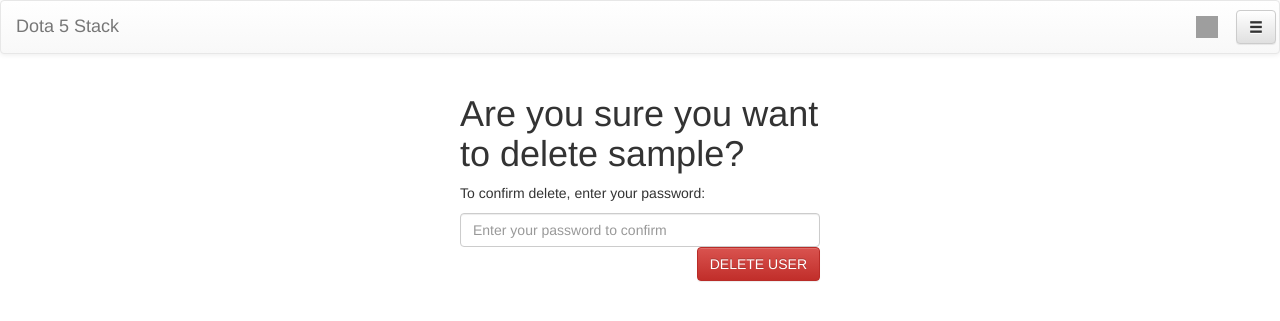
After one commit to akam/dota5stack, a Flask app: page /users/1/delete in a window 1280 px wide. The commit adds this page. Shown: the top 321 px of the page. Run offline with Flask 2, Linux system fonts and the light colour scheme; the visitor is signed in with stand-in values (Sample User, id 1); data comes from the database, SQL or seed files in the repository; some libraries are stand-ins or nearby versions; grey boxes are pictures that could not be loaded.

Commit message:
added edit and delete

```diff
--- a/project/static/stylesheets/style.css
+++ b/project/static/stylesheets/style.css
@@ -1,6 +1,6 @@
 .nav_img{
-  width:20px;
-  height: 20px;
+  width:22px;
+  height: 22px;
 }
 
 #profile-avatar {
@@ -28,3 +28,7 @@
 .green{
   box-shadow: 0 0 0 4px #74ce5f;
 }
+
+.hamburger{
+  margin: 8px 3px;
+}
--- a/project/templates/base.html
+++ b/project/templates/base.html
@@ -11,6 +11,7 @@
 
   <!-- Optional theme -->
   <link rel="stylesheet" href="https://maxcdn.bootstrapcdn.com/bootstrap/3.3.7/css/bootstrap-theme.min.css" integrity="sha384-rHyoN1iRsVXV4nD0JutlnGaslCJuC7uwjduW9SVrLvRYooPp2bWYgmgJQIXwl/Sp" crossorigin="anonymous">
+
   <link rel="stylesheet" href="{{ url_for('static', filename='stylesheets/style.css') }}">
 </head>
 <nav class="navbar navbar-default">
@@ -41,7 +42,20 @@
         <li><a href="{{ url_for('users.show', id=current_user.id) }}">
           <img class="nav_img" src="{{ current_user.img_url }}" alt="{{ current_user.username }}">
         </a></li>
-        <li><a href="{{ url_for('users.logout') }}">Log out</a></li>
+        <li>
+          <div class="btn-group hamburger">
+            <button type="button" class="btn btn-default dropdown-toggle glyphicon glyphicon-menu-hamburger" data-toggle="dropdown">
+            </button>
+            <ul class="dropdown-menu">
+              <li><a href="{{ url_for('users.show', id=current_user.id) }}">View profile</a></li>
+              <li><a href="{{ url_for('users.edit', id=current_user.id) }}">Edit profile</a></li>
+              <li role="separator" class="divider"></li>
+              <li><a href="#">Log out</a></li>
+            </ul>
+          </div>
+        </li>
+        </span>
+<!--         <li><a href="{{ url_for('users.logout') }}">Log out</a></li> -->
       {% endif %}
     </ul>
   </div>
@@ -54,6 +68,13 @@
     {% endfor %}
     {% block content %}
     {% endblock %}
+    <script
+      src="https://code.jquery.com/jquery-3.2.1.min.js"
+      integrity="sha256-hwg4gsxgFZhOsEEamdOYGBf13FyQuiTwlAQgxVSNgt4="
+      crossorigin="anonymous"></script>
+
+    <!-- Latest compiled and minified JavaScript -->
+    <script src="https://maxcdn.bootstrapcdn.com/bootstrap/3.3.7/js/bootstrap.min.js" integrity="sha384-Tc5IQib027qvyjSMfHjOMaLkfuWVxZxUPnCJA7l2mCWNIpG9mGCD8wGNIcPD7Txa" crossorigin="anonymous"></script>
   </div>
 </body>
 </html>
--- a/project/users/forms.py
+++ b/project/users/forms.py
@@ -20,3 +20,6 @@ class EditForm(FlaskForm):
 class LoginForm(FlaskForm):
     username = StringField('username', validators=[DataRequired()])
     password = PasswordField('password', validators=[DataRequired()])
+
+class DeleteForm(FlaskForm):
+    password = PasswordField('password', validators=[DataRequired()])
--- /dev/null
+++ b/project/users/templates/users/delete.html
@@ -0,0 +1,14 @@
+{% extends "base.html" %}
+{% block content %}
+<div class="row">
+  <div class="col-sm-4 col-sm-offset-4">
+    <h1>Are you sure you want to delete {{user.username}}?</h1>
+    <form action="{{ url_for('users.delete', id=user.id) }}?_method=DELETE" method="POST">
+      {{ form.csrf_token }}
+      <p>To confirm delete, enter your password:</p>
+        {{ form.password(placeholder="Enter your password to confirm", class="form-control") }}
+      <button type="submit" class="btn btn-danger pull-right">DELETE USER</button>
+    </form>
+  </div>
+</div>
+{% endblock %}
--- a/project/users/views.py
+++ b/project/users/views.py
@@ -1,6 +1,6 @@
 from flask import render_template, request, Blueprint, flash, redirect, url_for
 from project.users.models import User
-from project.users.forms import UserForm, LoginForm, EditForm
+from project.users.forms import UserForm, LoginForm, EditForm, DeleteForm
 from project import db, bcrypt
 from sqlalchemy.exc import IntegrityError
 from flask_login import login_user, logout_user, current_user, login_required
@@ -89,12 +89,44 @@ def logout():
 @login_required
 @ensure_correct_user
 def edit(id):
-  return render_template('users/edit.html', form=EditForm(), user=User.query.get(id))
+    return render_template('users/edit.html', form=EditForm(), user=User.query.get(id))
 
-@users_blueprint.route('/<int:id>')
+@users_blueprint.route('/<int:id>/delete', methods=["GET", "DELETE"])
+@login_required
+@ensure_correct_user
+def delete(id):
+    found_user = User.query.get(id)
+    form = DeleteForm(request.form)
+    if request.method == b'DELETE':
+        if form.validate():
+            if bcrypt.check_password_hash(found_user.password, form.password.data):
+                flash({ 'text': "You have successfully deleted {}".format(found_user.username), 'status': 'success' })
+                flash({ 'text': "Thank you for using our app!", 'status': 'success' })
+                db.session.delete(found_user)
+                db.session.commit()
+                logout_user()
+                return redirect(url_for('root'))
+        flash({ 'text': "Wrong password, please try again.", 'status': 'danger'})
+    return render_template('users/delete.html', user=User.query.get(id), form=form)
+
+@users_blueprint.route('/<int:id>', methods=['GET', 'PATCH'])
 @login_required
 def show(id):
     found_user = User.query.get(id)
+    form = EditForm(request.form)
+    if request.method == b'PATCH':
+        if form.validate():
+            if bcrypt.check_password_hash(found_user.password, form.password.data):
+                found_user.username = form.username.data;
+                found_user.email = form.email.data;
+                found_user.steamID = form.steamID.data;
+                found_user.mmr = request.form['mmr']
+                found_user.discord = form.discord.data or None;
+                db.session.add(found_user);
+                db.session.commit();
+                return redirect(url_for('users.show', id=id))
+            flash({ 'text': "Wrong password, please try again.", 'status': 'danger'})
+        return render_template('users/edit.html', form=form, user=found_user)
     payload = {'key': os.environ.get('API_KEY'), 'steamids': found_user.steamID}
     r = requests.get('http://api.steampowered.com/ISteamUser/GetPlayerSummaries/v0002/', params=payload)
     dataJSON = r.json()
```
Also changed, not shown: project/users/templates/users/edit.html (+45 -1 lines), 1 other file.
